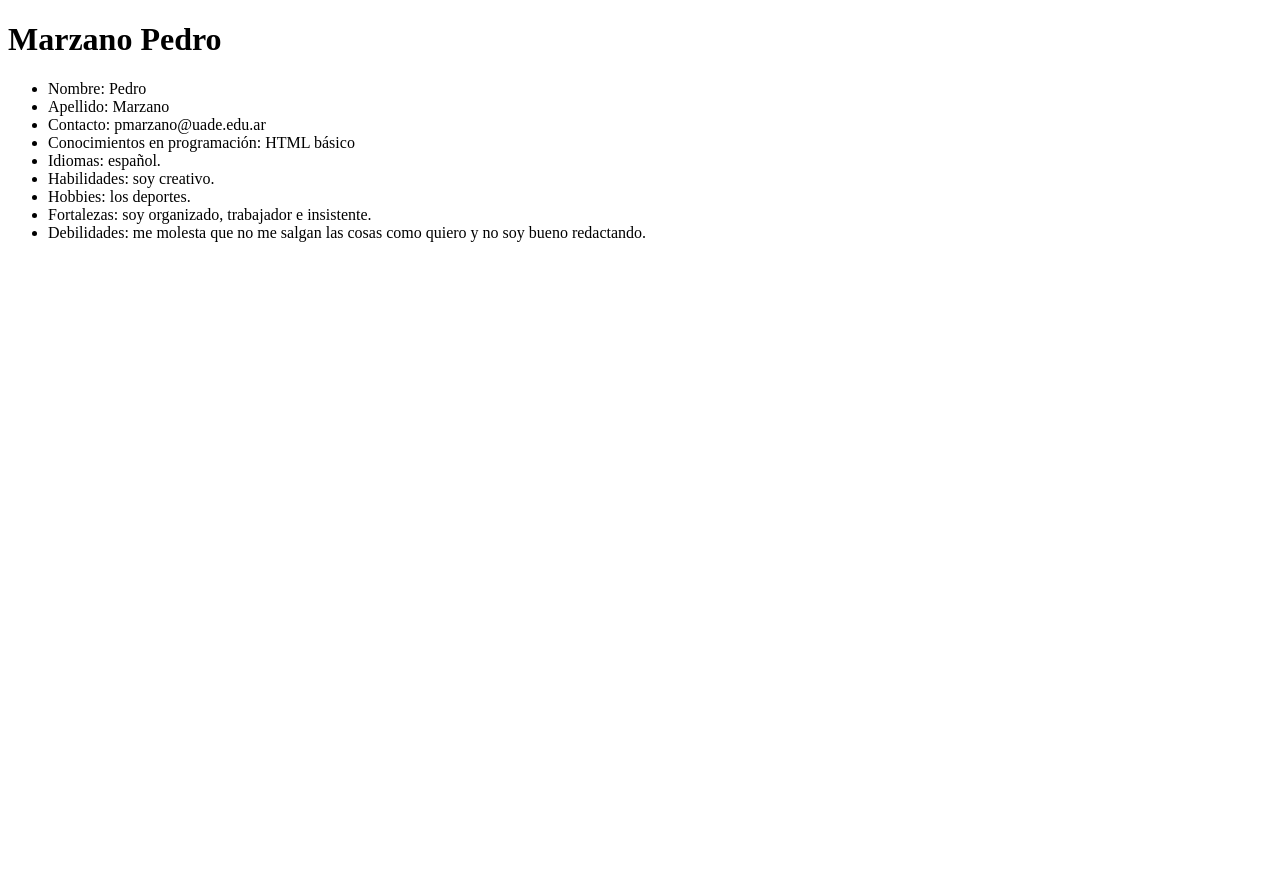
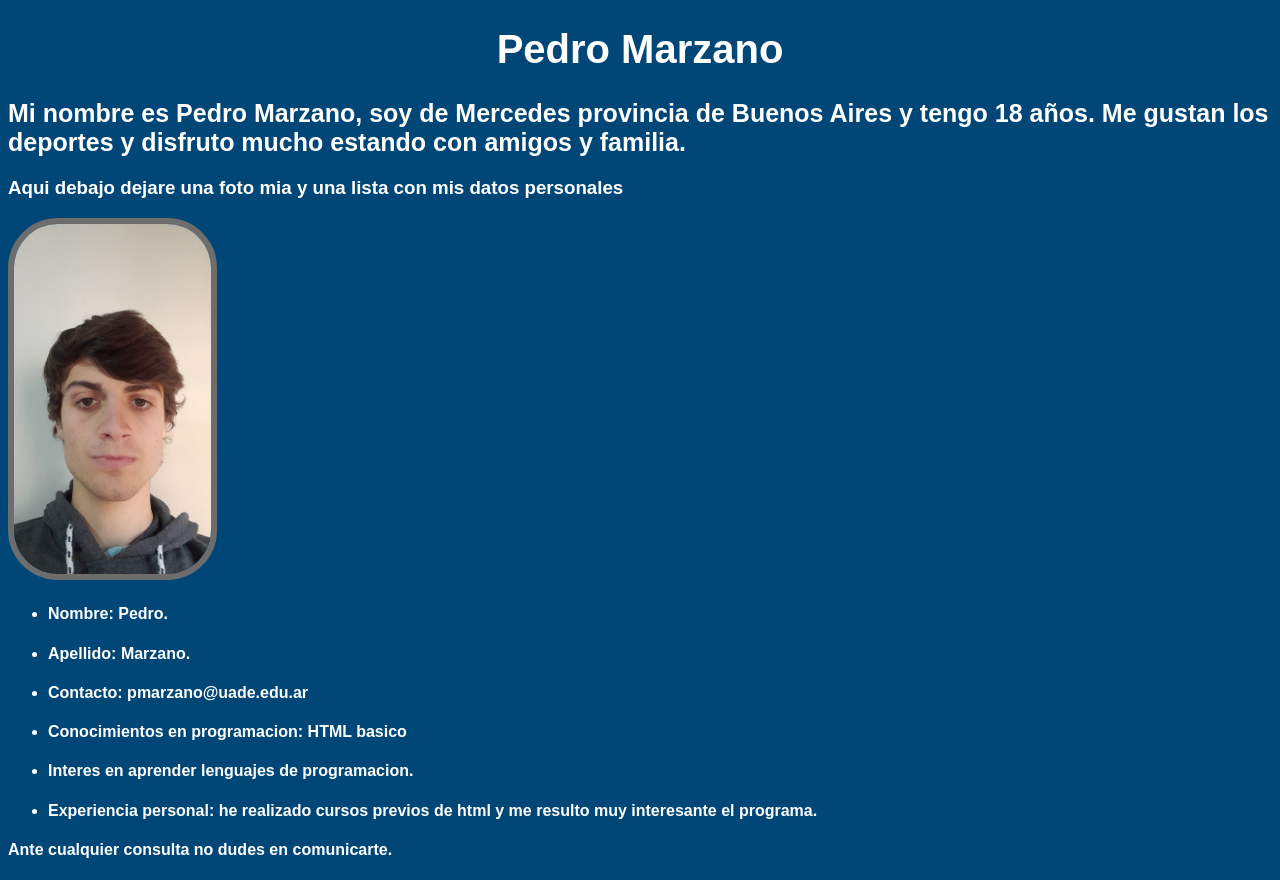
Before and after one commit to pedromarzano1/ProyectoStartupGrupo11, a plain HTML site: page FichaPedroMarzano.html in a window 1280 px wide. Before the commit the page ends 800 px from the top, so only its background shows below. Drawn offline with Linux system fonts and the light colour scheme.

Commit message:
VERSION 2

```diff
--- a/FichaPedroMarzano.html
+++ b/FichaPedroMarzano.html
@@ -1,23 +1,99 @@
 <!DOCTYPE html>
 <html lang="en">
+
 <head>
     <meta charset="UTF-8">
     <meta http-equiv="X-UA-Compatible" content="IE=edge">
     <meta name="viewport" content="width=device-width, initial-scale=1.0">
     <title>Marzano Pedro</title>
+    <style>
+        body {
+            background-color: #004777
+        }
+
+        h1 {
+            text-align: center;
+            font-family: sans-serif;
+            font-size: 40px ;
+        }
+
+        h2{
+            font-family: sans-serif;
+            font-size: 25px;
+        }
+
+        h3{
+            font-family: sans-serif;
+        }
+
+        h4{
+            font-family: sans-serif;
+        }
+
+        h1,h2,h3,h4{
+            color: #ffffff;
+            text-decoration:wavy
+        }
+
+        img {
+            height: 350px;
+            width: auto;
+            -webkit-border-radius: 50px;
+            -moz-border-radius: 50px;
+            border-radius: 50px;
+            /*box-shadow: 5px 5px #000000;*/
+            border: 6px solid rgb(109, 109, 109);
+        }
+    </style>
+
 </head>
+
 <body>
-    <h1>Marzano Pedro</h1>
+    <header>
+        <h1>Pedro Marzano</h1>
+
+        <h2>Mi nombre es Pedro Marzano, soy de Mercedes provincia de Buenos Aires y tengo 18 años. Me gustan los deportes y disfruto mucho estando con amigos y familia.</h2>
+
+        <h3>Aqui debajo dejare una foto mia y una lista con mis datos personales</h3>
+
+    </header>
+
+    <div>
+        <img src="pedrofoto.jpg" alt="imagen rostro">
+    </div>
+
     <ul>
-        <li>Nombre: Pedro </li>
-        <li>Apellido: Marzano</li>
-        <li>Contacto: pmarzano@uade.edu.ar</li>
-        <li>Conocimientos en programación:  HTML básico</li>
-        <li>Idiomas: español.</li>
-        <li>Habilidades: soy creativo.</li>
-        <li> Hobbies: los deportes.</li>
-        <li>Fortalezas: soy organizado, trabajador e insistente.</li>
-        <li>Debilidades: me molesta que no me salgan las cosas como quiero y no soy bueno redactando.</li>
+        <h4>
+            <li>Nombre: Pedro.</li>
+        </h4>
+
+        <h4>
+            <li>Apellido: Marzano.</li>
+        </h4>
+
+        <h4>
+            <li>Contacto: pmarzano@uade.edu.ar</li>
+        </h4>
+
+        <h4>
+            <li>Conocimientos en programacion: HTML basico</li>
+        </h4>
+
+        <h4>
+            <li>Interes en aprender lenguajes de programacion.</li>
+        </h4>
+
+        <h4>
+            <li>Experiencia personal: he realizado cursos previos de html y me resulto muy interesante el programa.</li>
+        </h4>
     </ul>
+
+    <footer>
+
+        <h4>Ante cualquier consulta no dudes en comunicarte.</h4>
+
+    </footer>
+
 </body>
+
 </html>
```
Also changed, not shown: FichaLucasHenestrosa.html (+73 -9 lines), contacto.html (+11 -12 lines), index.html (+8 -10 lines), integrantes.html (+7 -10 lines), servicios.html (+7 -8 lines).
